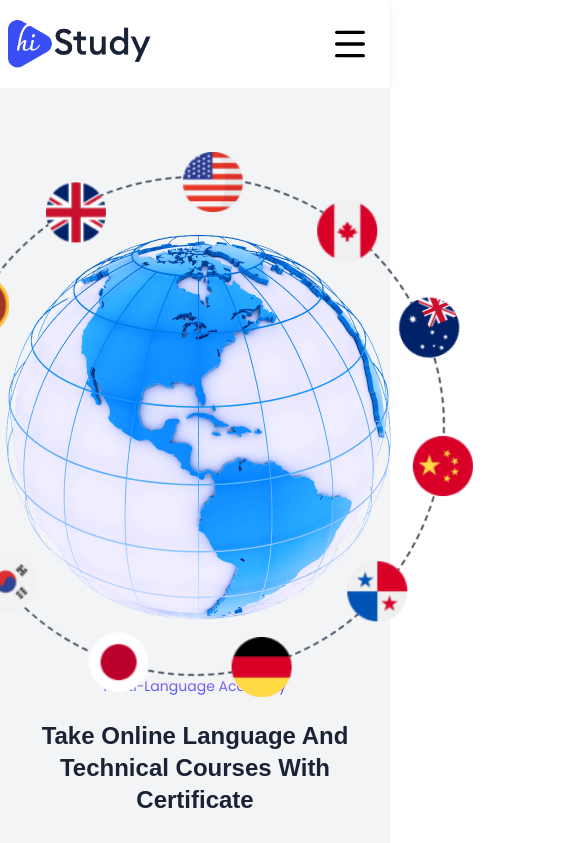
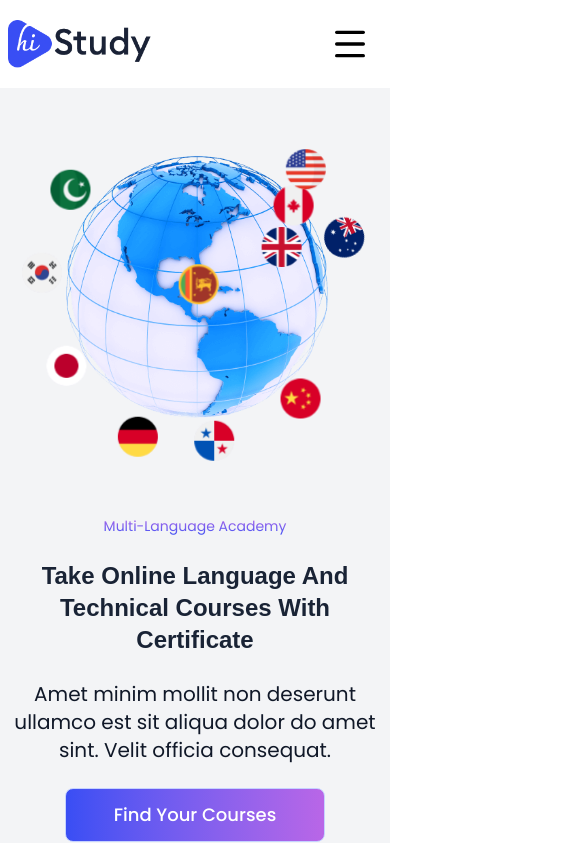
Before and after one commit to khalidhossain5000/hi-study-next-js-full-stack-project-web-app, a Next.js app: page / in a window 390 px wide. Shown: the top 843 px of the page, 568 px wide, since content can reach past the window. Built offline with nearby package versions, Linux system fonts and the light colour scheme; a web font is replaced by a local one.

Commit message:
responsive similar added on orbit

```diff
--- a/src/app/(Main-Public)/page.js
+++ b/src/app/(Main-Public)/page.js
@@ -3,7 +3,7 @@ import React from 'react';
 
 const HomePage = () => {
     return (
-        <div className='bg-gray-100 py-22'>
+        <div className='bg-gray-100 py-12 lg:py-22 overflow-x-hidden'>
             <div className='container mx-auto '>
 
             <Banner/>
--- a/src/components/HomePage/BannerSection/Banner.jsx
+++ b/src/components/HomePage/BannerSection/Banner.jsx
@@ -4,8 +4,8 @@ import FlagOrbit from "./FlagOrbit";
 
 const Banner = () => {
   return (
-    <div className="flex flex-col-reverse lg:flex-row items-center ">
-      <div className="flex-1 content text-center lg:text-left space-y-6 px-2">
+    <div className="flex flex-col-reverse lg:flex-row items-center gap-20 lg:gap-10">
+      <div className="flex-1 content text-center lg:text-left space-y-6 px-2 ">
         <h5 className="text-sm lg:text-[18px] bg-linear-to-t from-[#394ef4] to-[#b966e7] bg-clip-text text-transparent">
           Multi-Language Academy
         </h5>
--- a/src/components/HomePage/BannerSection/FlagOrbit.jsx
+++ b/src/components/HomePage/BannerSection/FlagOrbit.jsx
@@ -13,13 +13,19 @@ import pakistan from "../../../assets/banner/flag-and-icon-r/flag-pakistan.png";
 import srilanka from "../../../assets/banner/flag-and-icon-r/flag-srilonka.png";
 import uk from "../../../assets/banner/flag-and-icon-r/flag-uk.png";
 import usa from "../../../assets/banner/flag-and-icon-r/flag-usa.png";
-import { Tooltip, TooltipContent, TooltipProvider, TooltipTrigger } from "@/components/ui/tooltip";
+import {
+  Tooltip,
+  TooltipContent,
+  TooltipProvider,
+  TooltipTrigger,
+} from "@/components/ui/tooltip";
 
 const FlagOrbit = () => {
   return (
     <TooltipProvider>
-      <div className="relative flex items-center justify-center w-[500px] h-[500px] mx-auto">
+      <div className="relative flex items-center justify-center lg:w-[500px] lg:h-[500px] w-[300px] h-[300px] mx-auto">
         {/* World map */}
+
         <div className="relative">
           <Image
             src={worldmap}
@@ -32,13 +38,13 @@ const FlagOrbit = () => {
 
         {/* All flags container */}
         <div
-          className="all-flags flex justify-center rounded-full w-[500px] h-[500px] absolute top-0 border-2 border-dashed border-gray-600 z-10 animate-spin hover:paused"
+          className="all-flags flex justify-center rounded-full w-[300px] lg:w-[500px] h-[300px] lg:h-[500px] absolute top-0 lg:border-2 border-dashed border-gray-300 z-10 animate-spin hover:paused"
           style={{ animationDuration: "30s" }}
         >
           {/* Australia */}
           <Tooltip>
             <TooltipTrigger asChild>
-              <div className="absolute z-10 w-[60px] h-[60px] rounded-full flex items-center justify-center -top-9">
+              <div className="absolute z-10 w-10 lg:w-[60px] h-10 lg:h-[60px] rounded-full flex items-center justify-center -top-[26px] left-[147px] lg:left-60 lg:-top-9">
                 <Image src={australia} alt="Australia" width={60} height={60} />
               </div>
             </TooltipTrigger>
@@ -47,10 +53,11 @@ const FlagOrbit = () => {
             </TooltipContent>
           </Tooltip>
 
+
           {/* Canada */}
           <Tooltip>
             <TooltipTrigger asChild>
-              <div className="flags-reverse absolute z-10 w-[60px] h-[60px] rounded-full flex items-center justify-center bg-[#e6e3f1] top-0.5 left-[97px]">
+              <div className="flags-reverse absolute z-10 w-10 lg:w-[60px] h-10 lg:h-[60px] rounded-full flex items-center justify-center bg-[#e6e3f1] top-[7px] lg:top-0.5 left-[97px] right-[25px] lg:right-[85px]">
                 <Image src={canada} alt="Canada" width={60} height={60} />
               </div>
             </TooltipTrigger>
@@ -62,7 +69,7 @@ const FlagOrbit = () => {
           {/* China */}
           <Tooltip>
             <TooltipTrigger asChild>
-              <div className="flags-reverse absolute z-10 w-[60px] h-[60px] rounded-full flex items-center justify-center bg-[#e6e3f1] top-[5px] right-[85px]">
+              <div className="flags-reverse absolute z-10 w-10 lg:w-[60px] h-10 lg:h-[60px] rounded-full flex items-center justify-center bg-[#e6e3f1] top-20 lg:top-[5px] -right-4 lg:right-[85px]">
                 <Image src={china} alt="China" width={60} height={60} />
               </div>
             </TooltipTrigger>
@@ -74,7 +81,7 @@ const FlagOrbit = () => {
           {/* France */}
           <Tooltip>
             <TooltipTrigger asChild>
-              <div className="flags-reverse absolute z-10 w-[60px] h-[60px] rounded-full flex items-center justify-center bg-[#e6e3f1] top-[114px] -right-[5px]">
+              <div className="flags-reverse absolute z-10 w-10 lg:w-[60px] h-10 lg:h-[60px] rounded-full flex items-center justify-center bg-[#e6e3f1] bottom-[84px] lg:top-[114px] -right-[19px] lg:-right-[5px]">
                 <Image src={france} alt="France" width={60} height={60} />
               </div>
             </TooltipTrigger>
@@ -86,7 +93,7 @@ const FlagOrbit = () => {
           {/* Germany */}
           <Tooltip>
             <TooltipTrigger asChild>
-              <div className="flags-reverse absolute z-10 w-[60px] h-[60px] rounded-full flex items-center justify-center bg-[#e6e3f1] bottom-[186px] -right-[30px]">
+              <div className="flags-reverse absolute z-10 w-10 lg:w-[60px] h-10 lg:h-[60px] rounded-full flex items-center justify-center bg-[#e6e3f1] bottom-4 lg:bottom-[186px] right-4 lg:-right-[30px]">
                 <Image src={germany} alt="Germany" width={60} height={60} />
               </div>
             </TooltipTrigger>
@@ -98,7 +105,7 @@ const FlagOrbit = () => {
           {/* Japan */}
           <Tooltip>
             <TooltipTrigger asChild>
-              <div className="flags-reverse absolute z-10 w-[60px] h-[60px] rounded-full flex items-center justify-center bg-[#e6e3f1] bottom-14 right-[30px]">
+              <div className="flags-reverse absolute z-10 w-10 lg:w-[60px] h-10 lg:h-[60px] rounded-full flex items-center justify-center bg-[#e6e3f1] -bottom-5 lg:bottom-14 right-[110px] lg:right-[30px]">
                 <Image src={japan} alt="Japan" width={60} height={60} />
               </div>
             </TooltipTrigger>
@@ -110,7 +117,7 @@ const FlagOrbit = () => {
           {/* Korea */}
           <Tooltip>
             <TooltipTrigger asChild>
-              <div className="flags-reverse absolute z-10 w-[60px] h-[60px] rounded-full flex items-center justify-center bg-[#e6e3f1] -bottom-[17px] right-[148px]">
+              <div className="flags-reverse absolute z-10 w-10 lg:w-[60px] h-10 lg:h-[60px] rounded-full flex items-center justify-center bg-[#e6e3f1] lg:-bottom-3.5 -bottom-1 left-[55px] lg:left-[295px]">
                 <Image src={korea} alt="Korea" width={60} height={60} />
               </div>
             </TooltipTrigger>
@@ -122,7 +129,7 @@ const FlagOrbit = () => {
           {/* Pakistan */}
           <Tooltip>
             <TooltipTrigger asChild>
-              <div className="flags-reverse absolute z-10 w-[60px] h-[60px] rounded-full flex items-center justify-center bg-[#e6e3f1] -bottom-3.5 left-[135px]">
+              <div className="flags-reverse absolute z-10 w-10 lg:w-[60px] h-10 lg:h-[60px] rounded-full flex items-center justify-center bg-[#e6e3f1] bottom-14 lg:-bottom-3.5 -left-[9px] lg:left-[135px]">
                 <Image src={pakistan} alt="Pakistan" width={60} height={60} />
               </div>
             </TooltipTrigger>
@@ -134,7 +141,7 @@ const FlagOrbit = () => {
           {/* Sri Lanka */}
           <Tooltip>
             <TooltipTrigger asChild>
-              <div className="flags-reverse absolute z-10 w-[60px] h-[60px] rounded-full flex items-center justify-center bg-[#e6e3f1] bottom-[66px] left-[23px]">
+              <div className="flags-reverse absolute z-10 w-10 lg:w-[60px] h-10 lg:h-[60px] rounded-full flex items-center justify-center bg-[#e6e3f1] bottom-[134px] lg:bottom-[66px] lg:left-[23px]">
                 <Image src={srilanka} alt="Sri Lanka" width={60} height={60} />
               </div>
             </TooltipTrigger>
@@ -146,7 +153,7 @@ const FlagOrbit = () => {
           {/* UK */}
           <Tooltip>
             <TooltipTrigger asChild>
-              <div className="flags-reverse absolute z-10 w-[60px] h-[60px] rounded-full flex items-center justify-center bg-[#e6e3f1] bottom-[191px] -left-[25px]">
+              <div className="flags-reverse absolute z-10 w-10 lg:w-[60px] h-10 lg:h-[60px] rounded-full flex items-center justify-center bg-[#e6e3f1] top-[35px] lg:top-60 left-.5 lg:-left-6">
                 <Image src={uk} alt="UK" width={60} height={60} />
               </div>
             </TooltipTrigger>
@@ -158,7 +165,7 @@ const FlagOrbit = () => {
           {/* USA */}
           <Tooltip>
             <TooltipTrigger asChild>
-              <div className="flags-reverse absolute z-10 w-[60px] h-[60px] rounded-full flex items-center justify-center bg-[#e6e3f1] top-[107px] left-0">
+              <div className="flags-reverse absolute z-10 w-10 lg:w-[60px] h-10 lg:h-[60px] rounded-full flex items-center justify-center bg-[#e6e3f1] -top-[19px] lg:top-[107px] left-[69px] lg:left-0">
                 <Image src={usa} alt="USA" width={60} height={60} />
               </div>
             </TooltipTrigger>
@@ -173,3 +180,100 @@ const FlagOrbit = () => {
 };
 
 export default FlagOrbit;
+
+// OLD CODE HERE
+
+// "use client";
+// import Image from "next/image";
+// import React from "react";
+// import worldmap from "../../../assets/banner/world.png";
+// import australia from "../../../assets/banner/flag-and-icon-r/flag-australia.png";
+// import canada from "../../../assets/banner/flag-and-icon-r/flag-canada.png";
+// import china from "../../../assets/banner/flag-and-icon-r/flag-china.png";
+// import france from "../../../assets/banner/flag-and-icon-r/flag-french.png";
+// import germany from "../../../assets/banner/flag-and-icon-r/flag-germany.png";
+// import japan from "../../../assets/banner/flag-and-icon-r/flag-japan.png";
+// import korea from "../../../assets/banner/flag-and-icon-r/flag-korea.png";
+// import pakistan from "../../../assets/banner/flag-and-icon-r/flag-pakistan.png";
+// import srilanka from "../../../assets/banner/flag-and-icon-r/flag-srilonka.png";
+// import uk from "../../../assets/banner/flag-and-icon-r/flag-uk.png";
+// import usa from "../../../assets/banner/flag-and-icon-r/flag-usa.png";
+// import { motion } from "framer-motion";
+// const FlagOrbit = () => {
+//   return (
+//     <div className=" relative flex items-center justify-center w-[500px] h-[500px]  mx-auto ">
+//       {/* flags world map container here */}
+//       <div className="relative">
+//         <Image
+//           src={worldmap}
+//           alt="world map"
+//           width={500}
+//           height={500}
+//           className="w-full relative z-10"
+//         />
+//       </div>
+//       {/* all flags container */}
+//       <div
+
+//         className="all-flags flex justify-center rounded-full w-[500px] h-[500px] absolute top-0 border-2 border-dashed border-gray-600 z-10 animate-spin hover:paused"
+//         style={{ animationDuration: "30s" }}
+//       >
+//         {/* aus */}
+
+//         <div  className="absolute z-10 w-[60px] h-[60px] rounded-full flex items-center justify-center -top-9">
+//           <Image
+//             src={australia}
+//             alt="australia"
+//             width={60}
+//             height={60}
+//             className=""
+//           />
+
+//         </div>
+
+//         {/* canada */}
+//         <div className="flags-reverse flags-reverse absolute z-10 w-[60px] h-[60px] rounded-full flex items-center justify-center bg-[#e6e3f1] top-0.5 left-[97px]">
+//           <Image src={canada} alt="australia" width={60} height={60} />
+//         </div>
+//         {/* china */}
+//         <div className="flags-reverse absolute z-10 w-[60px] h-[60px] rounded-full flex items-center justify-center bg-[#e6e3f1] top-[5px] right-[85px]">
+//           <Image src={china} alt="australia" width={60} height={60} />
+//         </div>
+//         {/* franse */}
+//         <div className="flags-reverse absolute z-10 w-[60px] h-[60px] rounded-full flex items-center justify-center bg-[#e6e3f1] top-[114px] -right-[5px]">
+//           <Image src={france} alt="australia" width={60} height={60} />
+//         </div>
+//         {/* germany */}
+//         <div className="flags-reverse absolute z-10 w-[60px] h-[60px] rounded-full flex items-center justify-center bg-[#e6e3f1] bottom-[186px] -right-[30px]">
+//           <Image src={germany} alt="australia" width={60} height={60} />
+//         </div>
+//         {/* japans */}
+//         <div className="flags-reverse absolute z-10 w-[60px] h-[60px] rounded-full flex items-center justify-center bg-[#e6e3f1] bottom-14 right-[30px] ">
+//           <Image src={japan} alt="australia" width={60} height={60} />
+//         </div>
+//         {/* austranlia */}
+//         <div className="flags-reverse absolute z-10 w-[60px] h-[60px] rounded-full flex items-center justify-center bg-[#e6e3f1] -bottom-[17px] right-[148px]">
+//           <Image src={korea} alt="australia" width={60} height={60} />
+//         </div>
+//         {/* pakistan */}
+//         <div className="flags-reverse absolute z-10 w-[60px] h-[60px] rounded-full flex items-center justify-center bg-[#e6e3f1] -bottom-3.5 left-[135px]">
+//           <Image src={pakistan} alt="australia" width={60} height={60} />
+//         </div>
+//         {/* lanka */}
+//         <div className="flags-reverse absolute z-10 w-[60px] h-[60px] rounded-full flex items-center justify-center bg-[#e6e3f1] bottom-[66px] left-[23px]">
+//           <Image src={srilanka} alt="australia" width={60} height={60} />
+//         </div>
+//         {/* uk */}
+//         <div className="flags-reverse absolute z-10 w-[60px] h-[60px] rounded-full flex items-center justify-center bg-[#e6e3f1] bottom-[191px] -left-[25px]">
+//           <Image src={uk} alt="australia" width={60} height={60} />
+//         </div>
+//         {/* usa */}
+//         <div className="flags-reverse absolute z-10 w-[60px] h-[60px] rounded-full flex items-center justify-center bg-[#e6e3f1] top-[107px] left-0">
+//           <Image src={usa} alt="australia" width={60} height={60} />
+//         </div>
+//       </div>
+//     </div>
+//   );
+// };
+
+// export default FlagOrbit;
```
